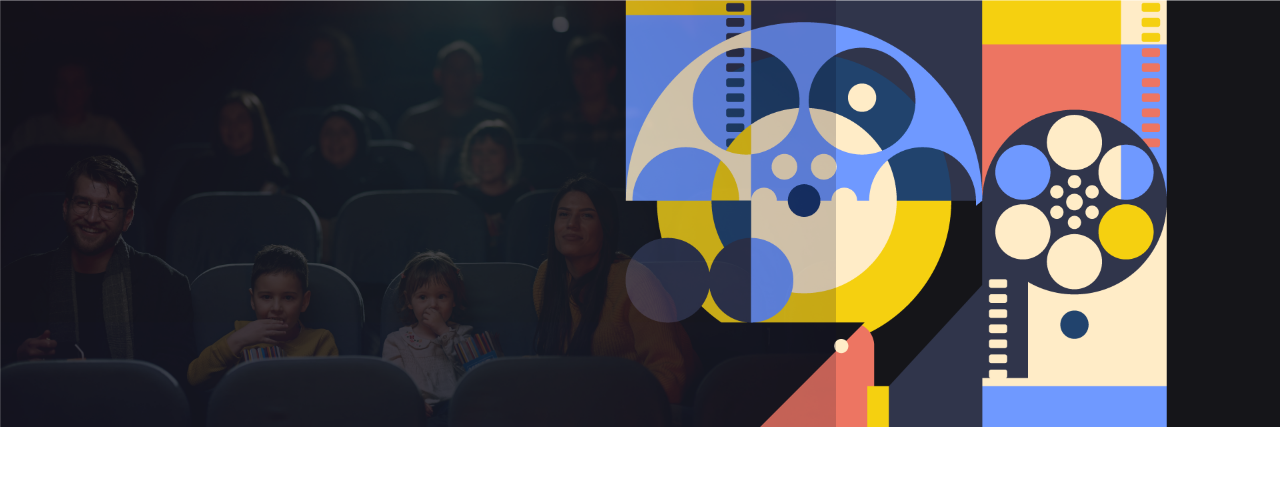
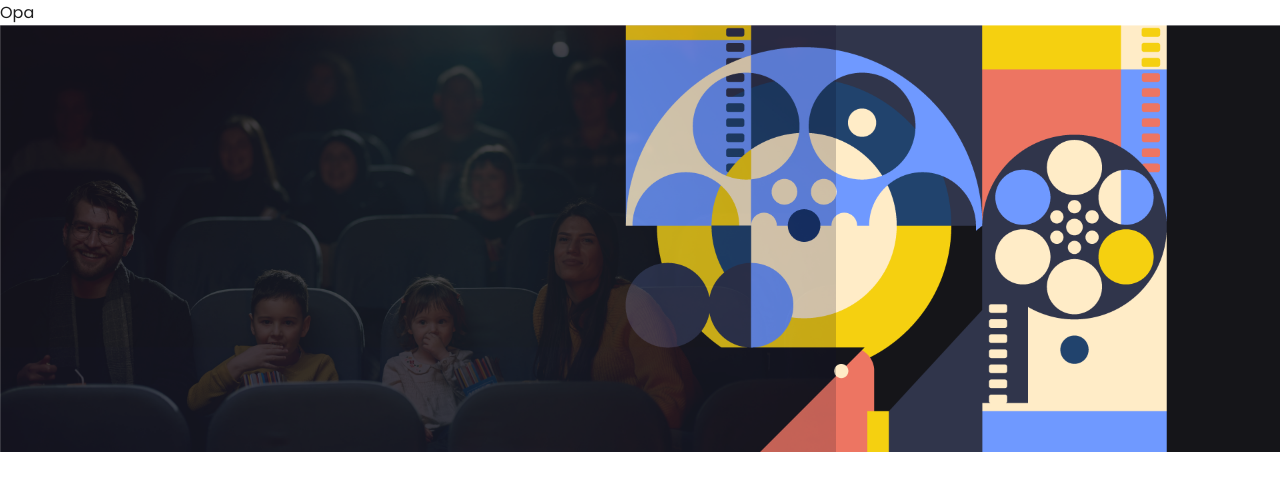
Before and after one commit to joao0814/luz-e-cena-project, a React (Vite) app: page / in a window 1280 px wide. Shown: the top 490 px of the page. Built offline with nearby package versions, Linux system fonts and the light colour scheme; a web font is replaced by a local one.

Commit message:
feat: create Link

```diff
--- a/src/App.tsx
+++ b/src/App.tsx
@@ -1,11 +1,16 @@
 import Banner from "./components/Banner";
+import Link from "./components/Link";
 
 export default function App() {
-
   return (
     <>
-    <Banner src="./public/Imagens/Banner Desktop.png" alt="Luz e Cena Banner" />
-
+      <Link href="/" target="_blank">
+        Opa
+      </Link>
+      <Banner
+        src="./public/Imagens/Banner Desktop.png"
+        alt="Luz e Cena Banner"
+      />
     </>
-  )
+  );
 }
--- /dev/null
+++ b/src/components/Link/Link.module.css
@@ -0,0 +1,8 @@
+.link {
+  text-decoration: none;
+  color: var(--preto);
+}
+
+.link:hover {
+  transform: scale(1.1);
+}
--- /dev/null
+++ b/src/components/Link/index.tsx
@@ -0,0 +1,20 @@
+import styles from "./Link.module.css";
+
+const Link = ({
+  children,
+  ...rest
+}: React.AnchorHTMLAttributes<HTMLAnchorElement>) => {
+  return (
+    <a className={styles.link} {...rest}>
+      {children}
+    </a>
+  );
+};
+
+export default Link;
+
+// o children nesse caso ele serve para que quando eu clicar na tag a, ele possa chamar qualquer coisa que eu precise, imagens, fotos e etc.
+
+// o ...rest é um operador que serve para eu pegart todos os atributos sem que eu precisa passar todos como props.
+
+// o React.AnchorHTMLAttributes<HTMLAnchorElement> serve para eu poder tipar o children como um elemento html, podendo assim utilizar ele corretamente para trazer elementos como imagens, textos e etc.
```
